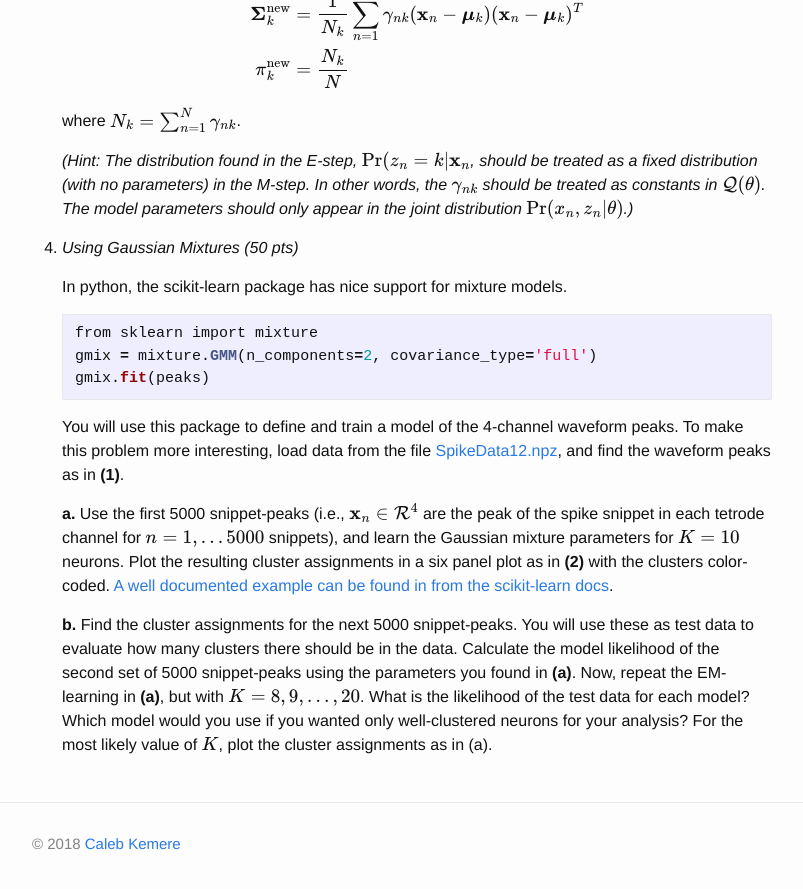
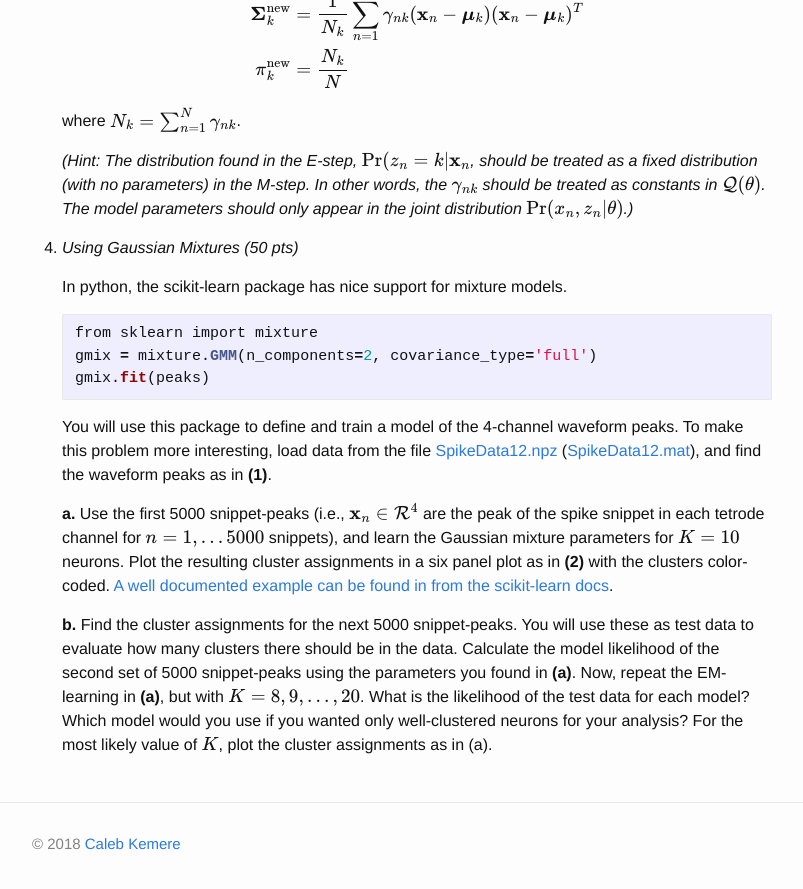
Before and after one commit to elec548/elec548.github.io, a Jekyll site: the page built from Assignments/hw4.md, in a window 1280 px wide and 900 px high, scrolled down 2950 px. Shown: the top 889 px of the window, without its empty margins (238-1041 px from the left). Built offline with Jekyll 4.4.1, drawn with Linux system fonts in a browser that asks for light colours; formulas are drawn with MathJax 3.

```diff
--- a/Assignments/hw4.md
+++ b/Assignments/hw4.md
@@ -194,7 +194,8 @@
 
     You will use this package to define and train a model of the 4-channel
     waveform peaks. To make this problem more interesting, load data from the
-    file [SpikeData12.npz](SpikeData12.npz), and find the waveform peaks as in
+    file [SpikeData12.npz](SpikeData12.npz)
+    ([SpikeData12.mat](SpikeData12.mat)), and find the waveform peaks as in
     **(1)**.
 
     **a.** Use the first 5000 snippet-peaks (i.e., $$\mathbf{x}_n \in
```
Also changed, not shown: 1 other file.
